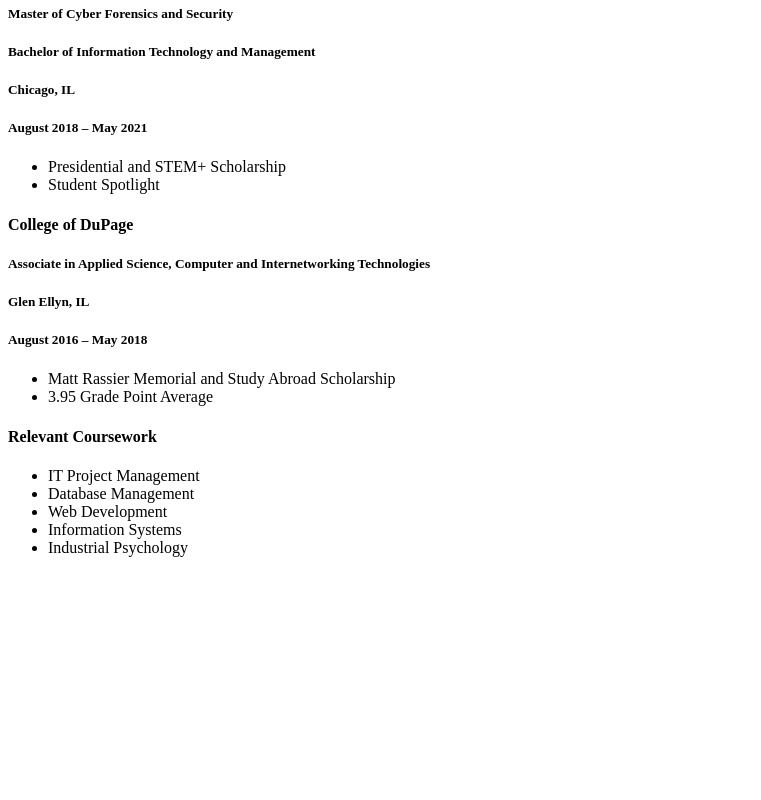
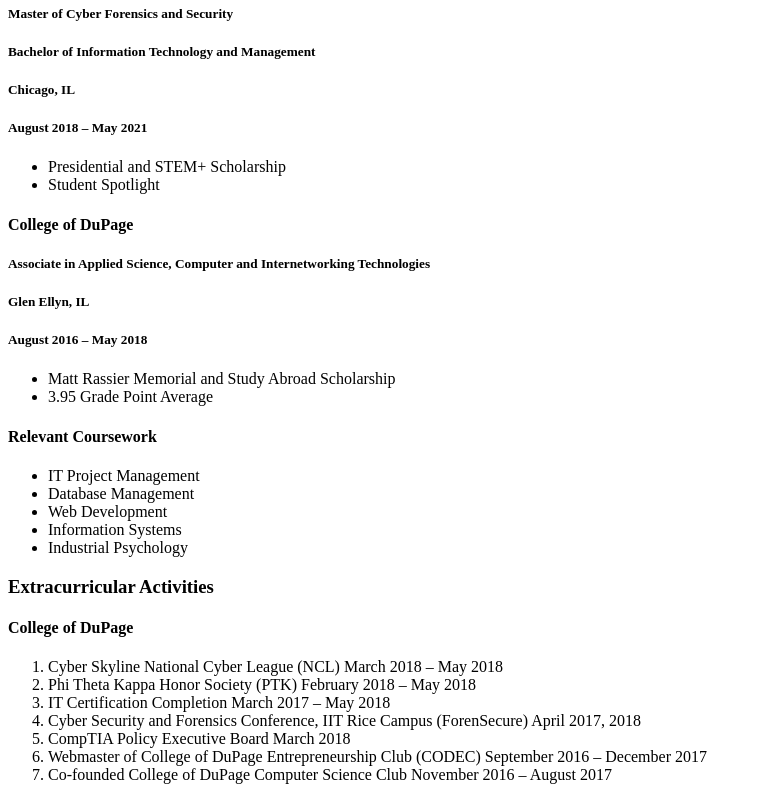
Before and after one commit to AGerzevske/361-project-one, a plain HTML site: page resume/index.html in a window 1280 px wide. Shown: the part 1742-2542 px from the top of the page, without its empty margins (0-761 px from the left). Before the commit the page ends 2315 px from the top, so only its background shows below. Drawn offline with Linux system fonts and the light colour scheme.

Commit message:
Add Extracurricular article to my resume
  Passed lint and W3 checks

```diff
--- a/resume/index.html
+++ b/resume/index.html
@@ -125,6 +125,21 @@
               </ul>
           </section>
       </article>
+      <article>
+        <h3>Extracurricular Activities</h3>
+          <section>
+            <h4>College of DuPage</h4>
+            <ol>
+              <li>Cyber Skyline National Cyber League (NCL)	March 2018 – May 2018</li>
+              <li>Phi Theta Kappa Honor Society (PTK)	February 2018 – May 2018</li>
+              <li>IT Certification Completion	March 2017  – May 2018</li>
+              <li>Cyber Security and Forensics Conference, IIT Rice Campus (ForenSecure)	April 2017, 2018</li>
+              <li>CompTIA Policy Executive Board	March 2018</li>
+              <li>Webmaster of College of DuPage Entrepreneurship Club (CODEC)	September 2016 – December 2017</li>
+              <li>Co-founded College of DuPage Computer Science Club	November 2016 – August 2017</li>
+            </ol>
+          </section>
+      </article>
   </section>
 </body>
 </html>
```
